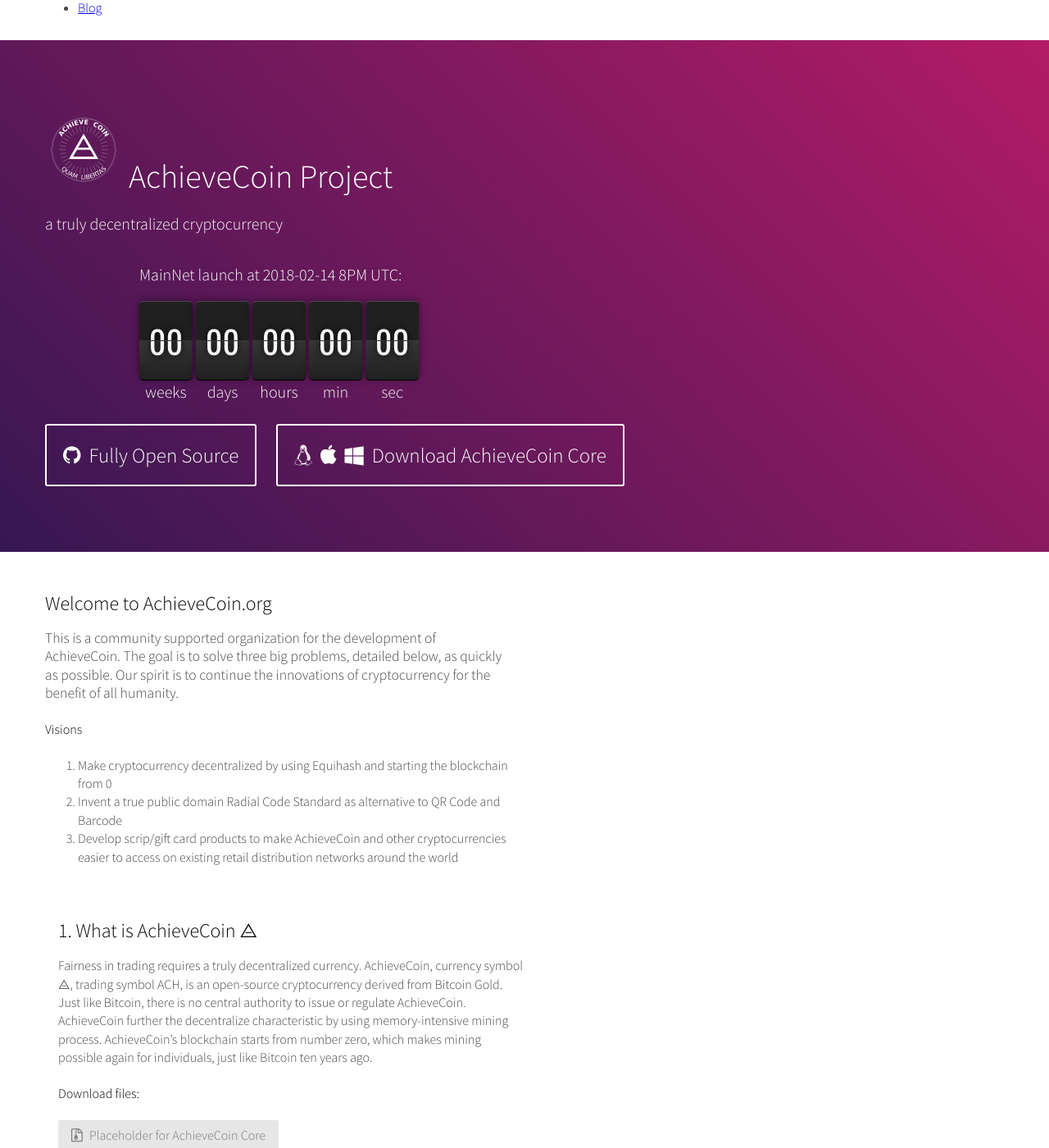
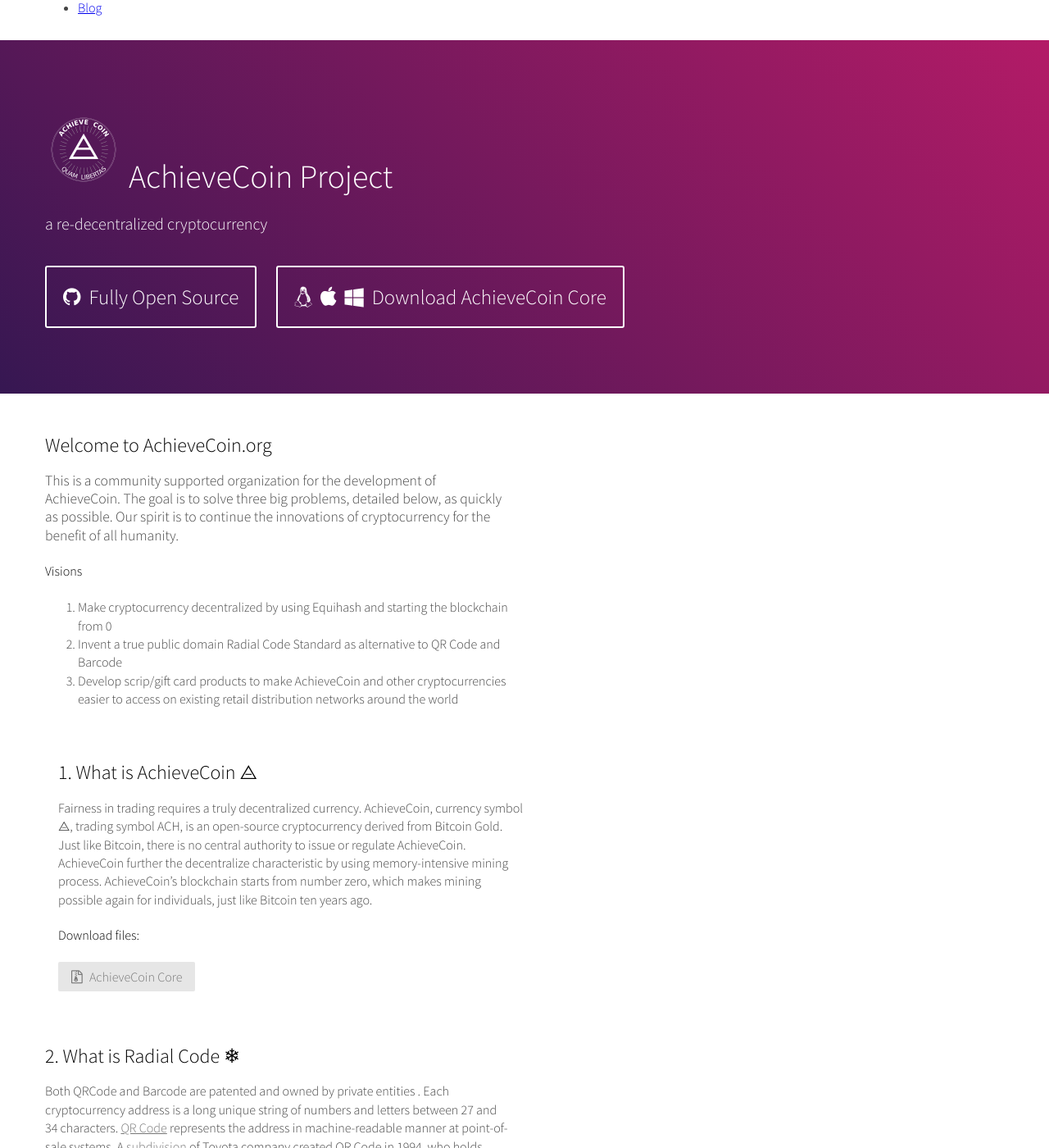
Before and after one commit to blackdataca/My-Radio-App, a Jekyll site: the page built from index.html, in a window 1280 px wide and 1400 px high, scrolled down 279 px. Shown: the whole window at 82% size. Built offline with Jekyll 4.4.1, drawn with Linux system fonts in a browser that asks for light colours; nearby versions of some CDN libraries; some of the changed text lies outside the part shown.

Commit message:
remove countdown

```diff
--- a/_includes/main-example.html
+++ b/_includes/main-example.html
@@ -1,6 +1,6 @@
 <div class="main-example">
   <p>
-    MainNet launch at 2018-02-14 8PM UTC:
+    MainNet launched at 2018-02-14 8PM UTC:
   </p>
   <div class="countdown-container" id="main-example"></div>
 </div>
--- a/index.html
+++ b/index.html
@@ -11,12 +11,10 @@
           {{ site.name }}
         </h1>
         <p>
-          a truly decentralized cryptocurrency
+          a re-decentralized cryptocurrency
         </p>
       </div>
-      <div class="pure-u-1-2">
-        {% include main-example.html %}
-      </div>
+
     </div>
     <div class="pure-g-r">
       <div class="pure-u-1-1">
@@ -65,13 +63,10 @@
           <p>
             <a class="pure-button" href="https://github.com/achievecoin/AchieveCoin/releases/latest" onclick="ga('send', 'event', 'download', 'click');">
               <i class="fa fa-file-zip-o"></i>
-              Placeholder for AchieveCoin Core
+              AchieveCoin Core
             </a>
           </p>
         </div>
-        <h4>Time to Mainnet launch: 2018-02-14</h4>
-        <div class="home-countdown-example" id="getting-started"></div>
-
       </article>
     </div>
   </div>
```
